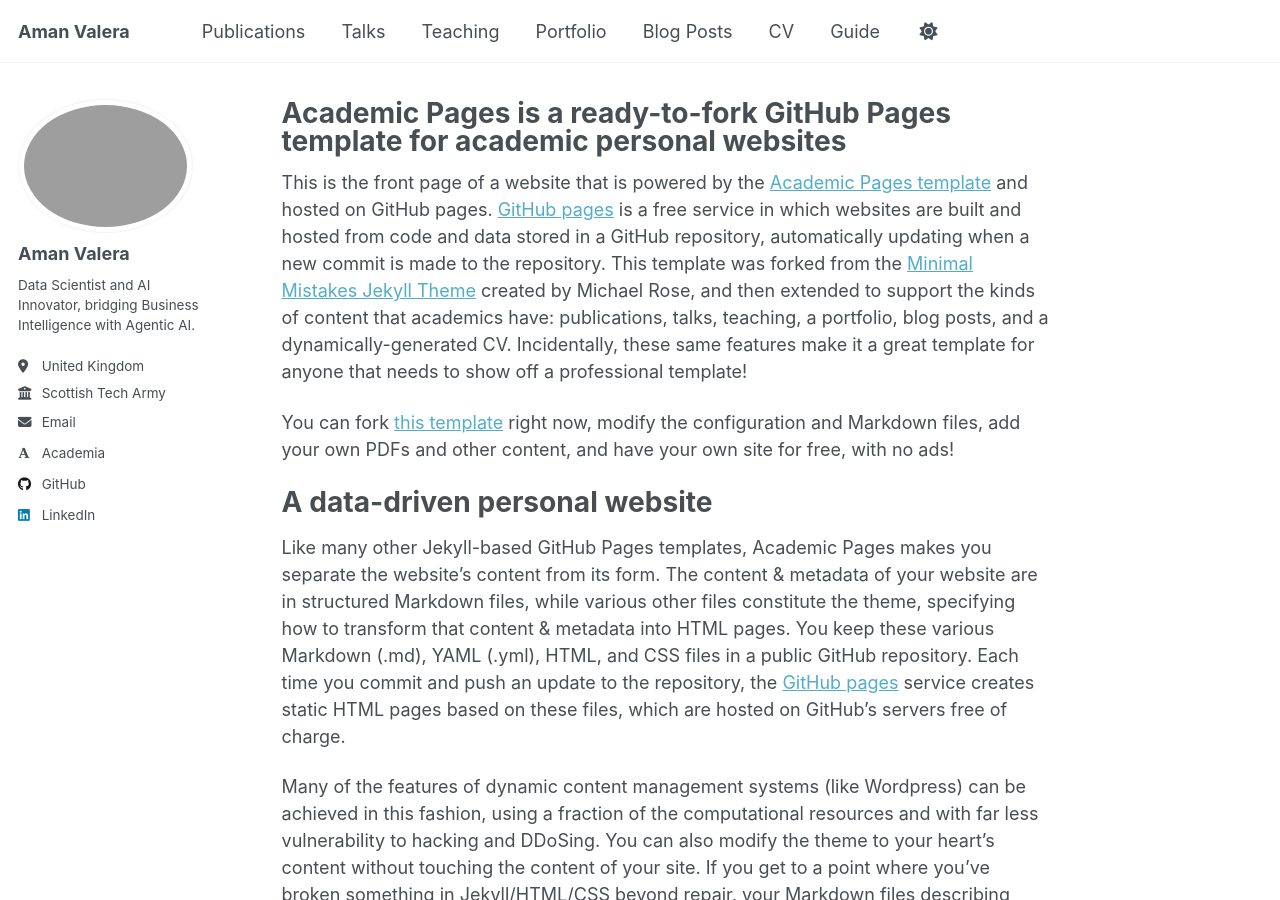
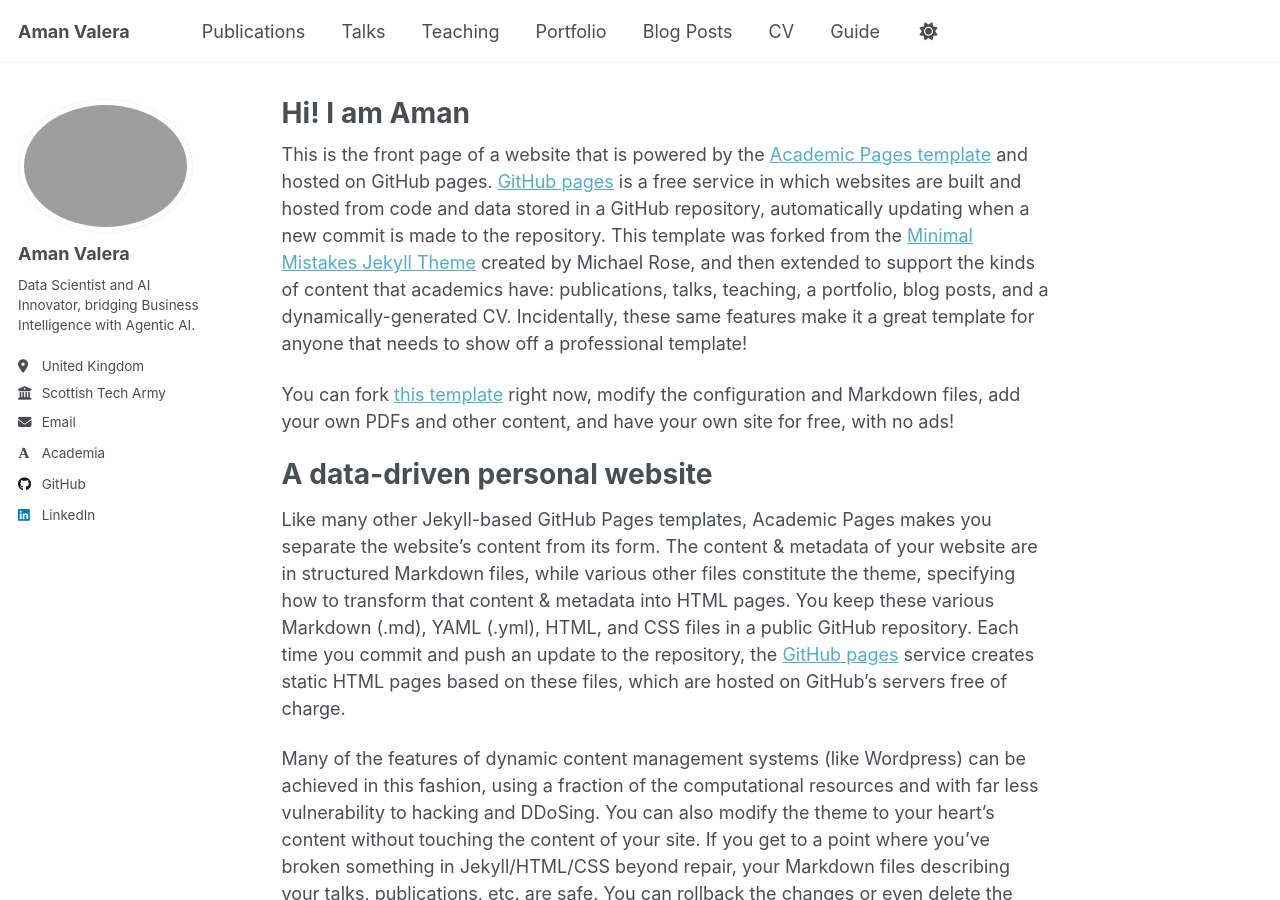
Before and after one commit to amanvalera/amanvalera.github.io, a Jekyll site: the page built from _pages/about.md, in a window 1280 px wide and 900 px high. Built offline with Jekyll 4.4.1, drawn with Linux system fonts in a browser that asks for light colours; some web fonts are replaced; a script that is not in the unit is left out.

Commit message:
Update about.md

```diff
--- a/_pages/about.md
+++ b/_pages/about.md
@@ -1,6 +1,6 @@
 ---
 permalink: /
-title: "Academic Pages is a ready-to-fork GitHub Pages template for academic personal websites"
+title: "Hi! I am Aman"
 author_profile: true
 redirect_from:
   - /about/
```
